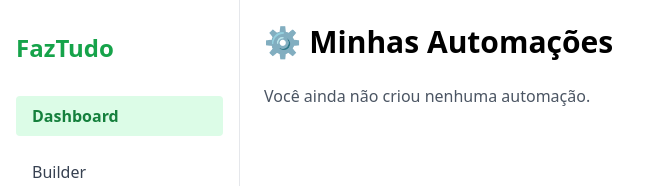
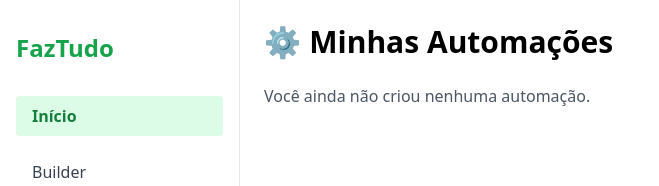
Before and after one commit to mateusrega/FazTudo, a React (Vite) app: page /dashboard in a window 1280 px wide. Shown: the top 186 px of the page, without its empty margins (0-659 px from the left). Built offline with nearby package versions, Linux system fonts and the light colour scheme; no server answers.

Commit message:
Update Sidebar.jsx

```diff
--- a/src/components/Sidebar.jsx
+++ b/src/components/Sidebar.jsx
@@ -1,15 +1,22 @@
 // src/components/Sidebar.jsx
-import React from "react";
+import React, { useContext } from "react";
 import { Link, useLocation } from "react-router-dom";
+import { UserContext } from "../contexts/UserContext";
 
 const Sidebar = () => {
   const { pathname } = useLocation();
+  const { user } = useContext(UserContext);
+  const ADMIN_UID = import.meta.env.VITE_ADMIN_UID;
 
   const links = [
-    { to: "/dashboard", label: "Dashboard" },
+    { to: "/dashboard", label: "Início" }, // botão aparece como Início
     { to: "/builder", label: "Builder" },
     { to: "/feedback", label: "Feedback" },
   ];
+
+  if (user?.uid === ADMIN_UID) {
+    links.push({ to: "/admin/feedbacks", label: "Admin" });
+  }
 
   return (
     <aside className="min-h-screen w-60 bg-white border-r px-4 py-8 fixed">
```
